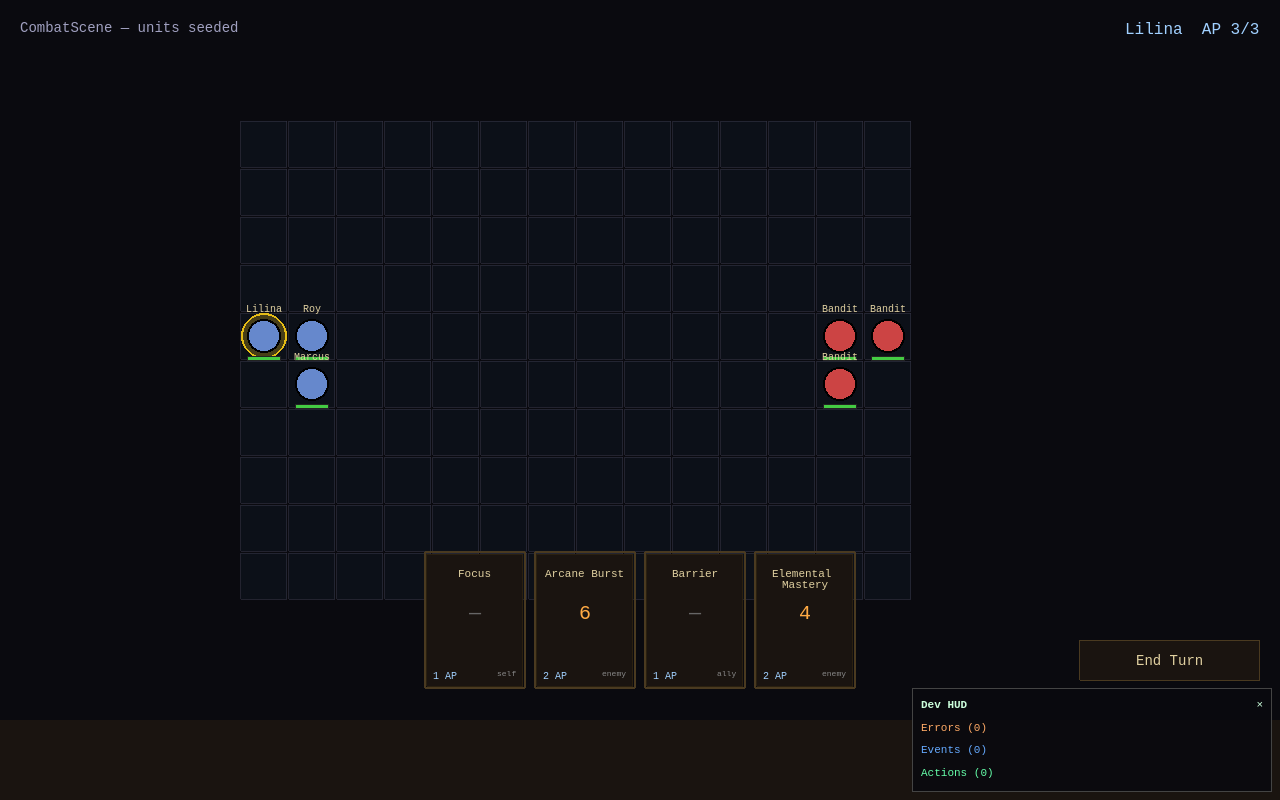
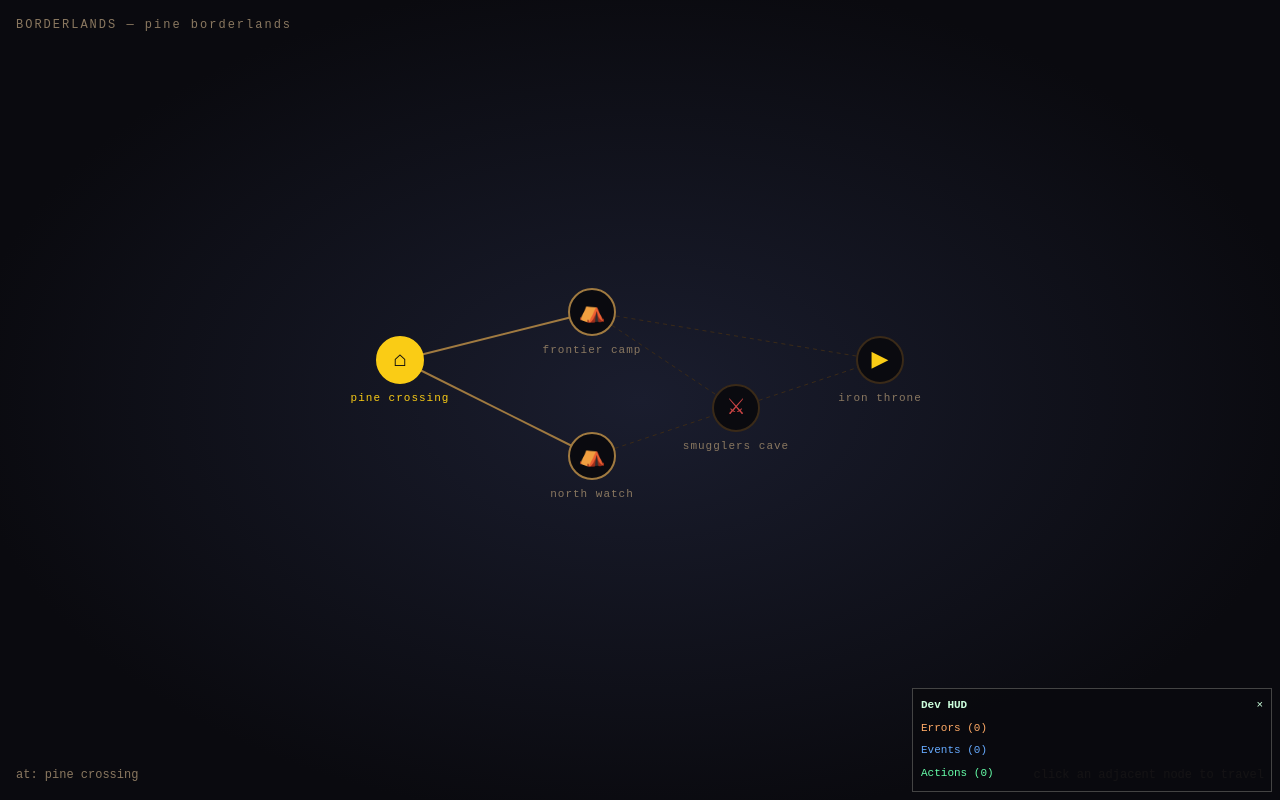
Before and after one commit to Gaguchi/Godot_projects, a React (Vite) app in the folder fe-mb/phaser/: page / in a window 1280 px wide. Both pictures are taken after a click on the button "New Game". Built offline with nearby package versions, Linux system fonts and the light colour scheme.

Commit message:
feat(phaser): [F-11] OverworldScene with 5-node pine_borderlands map + reachable-neighbor highlighting

```diff
--- a/fe-mb/phaser/src/App.tsx
+++ b/fe-mb/phaser/src/App.tsx
@@ -3,6 +3,7 @@ import { ErrorBoundary } from './ui/ErrorBoundary'
 import { DevHud } from './ui/DevHud'
 import { ViewContext, type View } from './ui/view'
 import { TitleScreen } from './ui/screens/TitleScreen'
+import { OverworldScene } from './ui/screens/OverworldScene'
 import { LoadGameModal, type SaveSlot } from './ui/modals/LoadGameModal'
 import { QuitModal } from './ui/modals/QuitModal'
 import { BattleEndModal } from './ui/modals/BattleEndModal'
@@ -26,9 +27,7 @@ export function App(): React.JSX.Element {
 
   const onNewGame = useCallback(() => {
     dispatchMeta({ type: 'startNewRun' })
-    setView('combat')
-    // Stub battle seeding lands in P1-09 (CombatScene.create reads from
-    // combatStore which is still in initial BOOT state until then).
+    setView('overworld')
   }, [dispatchMeta])
 
   const onLoadGame = useCallback(() => {
@@ -64,17 +63,42 @@ export function App(): React.JSX.Element {
     <ViewContext.Provider value={{ view, setView }}>
       <ErrorBoundary errorBus={errorBus}>
         <div id="app-root">
-          {view === 'title' ? (
+          {view === 'title' && (
             <TitleScreen
               onNewGame={onNewGame}
               onLoadGame={onLoadGame}
               onQuit={onQuit}
             />
-          ) : (
+          )}
+          {view === 'overworld' && (
+            <OverworldScene
+              onTravelToCombat={() => setView('combat')}
+              onEnterTown={() => setView('town')}
+              onEnterDungeon={() => setView('dungeon')}
+              onWin={() => setView('title')}
+            />
+          )}
+          {view === 'combat' && (
             <>
               <div id="game-canvas-container" />
               <div id="react-shell" />
             </>
+          )}
+          {view === 'town' && (
+            <div id="town-placeholder" style={{ display: 'flex', alignItems: 'center', justifyContent: 'center', height: '100vh', background: '#0a0a0f', color: '#e0d0a0', fontFamily: 'monospace' }}>
+              <div style={{ textAlign: 'center' }}>
+                <h1 style={{ fontSize: 32 }}>Town (F-14)</h1>
+                <button onClick={() => setView('overworld')} style={{ marginTop: 24, padding: '12px 24px', background: 'transparent', color: '#e0d0a0', border: '1px solid #4a3a20', cursor: 'pointer', fontFamily: 'monospace' }}>Leave</button>
+              </div>
+            </div>
+          )}
+          {view === 'dungeon' && (
+            <div id="dungeon-placeholder" style={{ display: 'flex', alignItems: 'center', justifyContent: 'center', height: '100vh', background: '#0a0a0f', color: '#e0d0a0', fontFamily: 'monospace' }}>
+              <div style={{ textAlign: 'center' }}>
+                <h1 style={{ fontSize: 32 }}>Dungeon (F-24/F-25)</h1>
+                <button onClick={() => setView('overworld')} style={{ marginTop: 24, padding: '12px 24px', background: 'transparent', color: '#e0d0a0', border: '1px solid #4a3a20', cursor: 'pointer', fontFamily: 'monospace' }}>Leave</button>
+              </div>
+            </div>
           )}
           <DevHud errorBus={errorBus} eventBus={eventBus} actionLog={actionLog} />
           <LoadGameModal
--- /dev/null
+++ b/fe-mb/phaser/src/data/content/overworld/pine_borderlands.json
@@ -0,0 +1,47 @@
+{
+  "id": "pine_borderlands",
+  "width": 12,
+  "height": 8,
+  "tileSize": 64,
+  "terrainGrid": [],
+  "nodes": [
+    {
+      "id": "pine_crossing",
+      "type": "town",
+      "position": { "x": 1, "y": 4 },
+      "visiblePredicate": { "kind": "always" }
+    },
+    {
+      "id": "frontier_camp",
+      "type": "camp",
+      "position": { "x": 5, "y": 3 },
+      "visiblePredicate": { "kind": "always" }
+    },
+    {
+      "id": "north_watch",
+      "type": "camp",
+      "position": { "x": 5, "y": 6 },
+      "visiblePredicate": { "kind": "always" }
+    },
+    {
+      "id": "smugglers_cave",
+      "type": "dungeon",
+      "position": { "x": 8, "y": 5 },
+      "visiblePredicate": { "kind": "always" }
+    },
+    {
+      "id": "iron_throne",
+      "type": "exit",
+      "position": { "x": 11, "y": 4 },
+      "visiblePredicate": { "kind": "always" }
+    }
+  ],
+  "edges": [
+    { "from": "pine_crossing", "to": "frontier_camp", "encounterTableId": "borderlands_road", "rollChance": 0.35 },
+    { "from": "pine_crossing", "to": "north_watch", "encounterTableId": "borderlands_road", "rollChance": 0.35 },
+    { "from": "frontier_camp", "to": "smugglers_cave", "encounterTableId": "borderlands_road", "rollChance": 0.35 },
+    { "from": "north_watch", "to": "smugglers_cave", "encounterTableId": "borderlands_road", "rollChance": 0.35 },
+    { "from": "smugglers_cave", "to": "iron_throne", "encounterTableId": "borderlands_road", "rollChance": 0.45 },
+    { "from": "frontier_camp", "to": "iron_throne", "encounterTableId": "borderlands_road", "rollChance": 0.40 }
+  ]
+}
--- /dev/null
+++ b/fe-mb/phaser/src/ui/screens/OverworldScene.tsx
@@ -0,0 +1,189 @@
+import React, { useEffect, useState } from 'react'
+import overworldJson from '../../data/content/overworld/pine_borderlands.json'
+import { useRunStore } from '../../state/runStore'
+import { asNodeId, asMapId } from '../../domain/ids'
+import type { NodeId } from '../../domain/ids'
+
+const NODE_TYPE_ICON: Record<string, string> = {
+  town: '⌂',
+  camp: '⛺',
+  dungeon: '⚔',
+  exit: '▶',
+}
+
+const NODE_TYPE_COLOR: Record<string, string> = {
+  town: '#a07a40',
+  camp: '#6688cc',
+  dungeon: '#cc4444',
+  exit: '#facc15',
+}
+
+export interface OverworldSceneProps {
+  onTravelToCombat: (nodeId: NodeId) => void
+  onEnterTown: (nodeId: NodeId) => void
+  onEnterDungeon: (nodeId: NodeId) => void
+  onWin: () => void
+}
+
+const SCALE = 48 // pixels per map cell
+
+export function OverworldScene({
+  onTravelToCombat: _onTravelToCombat,
+  onEnterTown,
+  onEnterDungeon,
+  onWin,
+}: OverworldSceneProps): React.JSX.Element {
+  const map = overworldJson
+  const dispatchRun = useRunStore((s) => s.dispatch)
+  const worldPosition = useRunStore((s) => s.worldPosition)
+  const [hoverNodeId, setHoverNodeId] = useState<string | null>(null)
+
+  // Initialize player position to pine_crossing if not set
+  useEffect(() => {
+    if (worldPosition.mapId !== 'pine_borderlands') {
+      dispatchRun({ type: 'arriveAtNode', payload: { nodeId: asNodeId('pine_crossing') } })
+    }
+  }, [dispatchRun, worldPosition.mapId])
+
+  // Compute neighbors of current position
+  const currentNodeId = worldPosition.nodeId as unknown as string
+  const neighbors = new Set<string>()
+  for (const e of map.edges) {
+    if (e.from === currentNodeId) neighbors.add(e.to)
+    if (e.to === currentNodeId) neighbors.add(e.from)
+  }
+
+  const handleNodeClick = (nodeId: string, type: string): void => {
+    if (nodeId === currentNodeId) return
+    if (!neighbors.has(nodeId)) return
+
+    // Move pawn first
+    dispatchRun({ type: 'arriveAtNode', payload: { nodeId: asNodeId(nodeId) } })
+
+    // Then handle the node type
+    if (type === 'town') onEnterTown(asNodeId(nodeId))
+    else if (type === 'dungeon') onEnterDungeon(asNodeId(nodeId))
+    else if (type === 'exit') onWin()
+    // 'camp' arrival is just rest spot for now
+  }
+
+  const containerStyle: React.CSSProperties = {
+    height: '100vh',
+    width: '100vw',
+    background: 'radial-gradient(ellipse at center, #1a1d2e 0%, #0a0a0f 75%)',
+    color: '#e0d0a0',
+    fontFamily: 'monospace',
+    overflow: 'hidden',
+    position: 'relative',
+  }
+
+  const offsetX = (window.innerWidth - map.width * SCALE) / 2
+  const offsetY = (window.innerHeight - map.height * SCALE) / 2 - 40
+
+  return (
+    <div id="overworld-scene" style={containerStyle}>
+      <div style={{
+        position: 'absolute', top: 16, left: 16, fontSize: 12,
+        color: '#8a7860', letterSpacing: 2,
+      }}>
+        BORDERLANDS — pine borderlands
+      </div>
+
+      {/* SVG layer for edges */}
+      <svg width={window.innerWidth} height={window.innerHeight} style={{ position: 'absolute', inset: 0, pointerEvents: 'none' }}>
+        {map.edges.map((edge, i) => {
+          const from = map.nodes.find((n) => n.id === edge.from)
+          const to = map.nodes.find((n) => n.id === edge.to)
+          if (!from || !to) return null
+          const x1 = offsetX + from.position.x * SCALE
+          const y1 = offsetY + from.position.y * SCALE
+          const x2 = offsetX + to.position.x * SCALE
+          const y2 = offsetY + to.position.y * SCALE
+          const isAdjacent = edge.from === currentNodeId || edge.to === currentNodeId
+          return (
+            <line
+              key={i}
+              x1={x1} y1={y1} x2={x2} y2={y2}
+              stroke={isAdjacent ? '#a07a40' : '#3a2a18'}
+              strokeWidth={isAdjacent ? 2 : 1}
+              strokeDasharray={isAdjacent ? undefined : '4 4'}
+            />
+          )
+        })}
+      </svg>
+
+      {/* Node layer */}
+      {map.nodes.map((node) => {
+        const x = offsetX + node.position.x * SCALE
+        const y = offsetY + node.position.y * SCALE
+        const isCurrent = node.id === currentNodeId
+        const isReachable = neighbors.has(node.id)
+        const isHovered = hoverNodeId === node.id
+
+        return (
+          <button
+            key={node.id}
+            id={`node-${node.id}`}
+            type="button"
+            onClick={() => handleNodeClick(node.id, node.type)}
+            onMouseEnter={() => setHoverNodeId(node.id)}
+            onMouseLeave={() => setHoverNodeId(null)}
+            disabled={!isReachable && !isCurrent}
+            style={{
+              position: 'absolute',
+              left: x - 24,
+              top: y - 24,
+              width: 48, height: 48,
+              borderRadius: '50%',
+              background: isCurrent ? '#facc15' : '#0a0a0f',
+              border: `2px solid ${isCurrent ? '#facc15' : isReachable ? '#a07a40' : '#3a2a18'}`,
+              color: isCurrent ? '#0a0a0f' : NODE_TYPE_COLOR[node.type],
+              fontSize: 22,
+              cursor: isReachable && !isCurrent ? 'pointer' : 'default',
+              boxShadow: isHovered && isReachable ? '0 0 12px rgba(250,204,21,0.6)' : 'none',
+              transform: isHovered && isReachable ? 'scale(1.1)' : 'scale(1)',
+              transition: 'transform 100ms, box-shadow 100ms',
+            }}
+            aria-label={`${node.type}: ${node.id}`}
+          >
+            {NODE_TYPE_ICON[node.type] ?? '?'}
+          </button>
+        )
+      })}
+
+      {/* Node labels */}
+      {map.nodes.map((node) => {
+        const x = offsetX + node.position.x * SCALE
+        const y = offsetY + node.position.y * SCALE
+        return (
+          <div key={`${node.id}-label`} style={{
+            position: 'absolute',
+            left: x - 60,
+            top: y + 30,
+            width: 120,
+            textAlign: 'center',
+            fontSize: 11,
+            color: node.id === currentNodeId ? '#facc15' : '#8a7860',
+            letterSpacing: 1,
+            pointerEvents: 'none',
+          }}>
+            {node.id.replace(/_/g, ' ')}
+          </div>
+        )
+      })}
+
+      {/* HUD bottom */}
+      <div style={{
+        position: 'absolute', bottom: 16, left: 16, right: 16,
+        display: 'flex', justifyContent: 'space-between',
+        fontSize: 12, color: '#8a7860',
+      }}>
+        <span>at: {currentNodeId.replace(/_/g, ' ')}</span>
+        <span>click an adjacent node to travel</span>
+      </div>
+
+      {/* Suppress lint warning for asMapId import (used internally) */}
+      <span style={{ display: 'none' }}>{asMapId.name}</span>
+    </div>
+  )
+}
```
Also changed, not shown: 2 other files (tests, documents, lock files or other folders).
